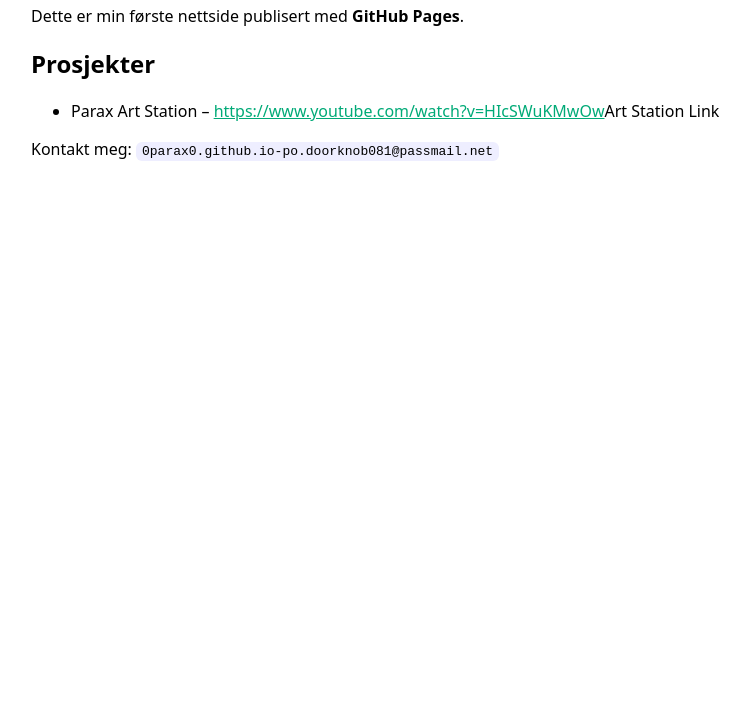
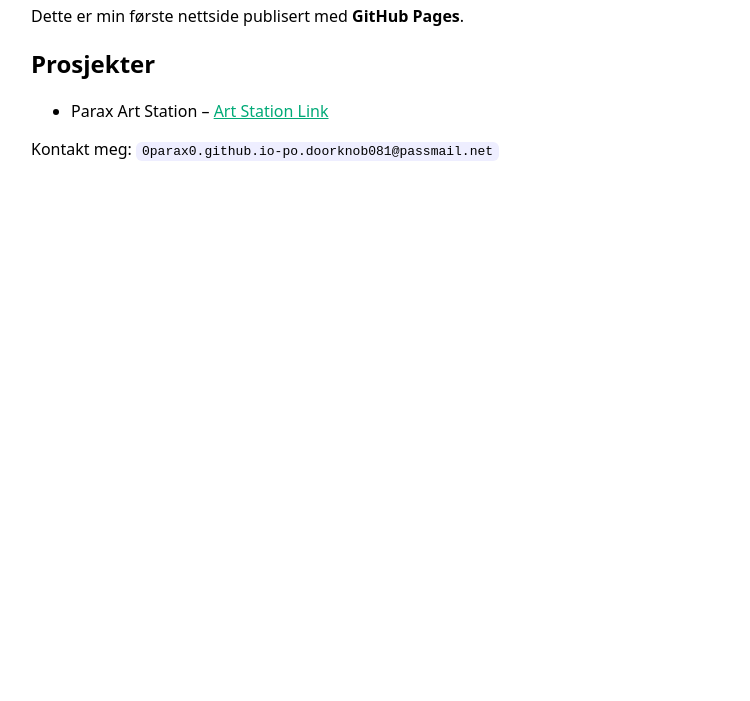
Before and after one commit to 0Parax0/0Parax0.github.io, a plain HTML site: page index.html in a window 1280 px wide. Shown: the part 99-800 px from the top of the page, without its empty margins (9-759 px from the left). Drawn offline with Linux system fonts and the light colour scheme.

Commit message:
[Minor] Improved Hyperlink

```diff
--- a/index.html
+++ b/index.html
@@ -8,7 +8,7 @@
 <p>Dette er min første nettside publisert med <strong>GitHub Pages</strong>.</p>
 <h2>Prosjekter</h2>
 <ul>
-  <li>Parax Art Station – <a href="#">https://www.youtube.com/watch?v=HIcSWuKMwOw</a>Art Station Link</li>
+  <li>Parax Art Station – <a href="https://www.youtube.com/watch?v=HIcSWuKMwOw">Art Station Link</a></li>
 </ul>
 <p>Kontakt meg: <code>0parax0.github.io-po.doorknob081@passmail.net</code></p>
 </html>
```
